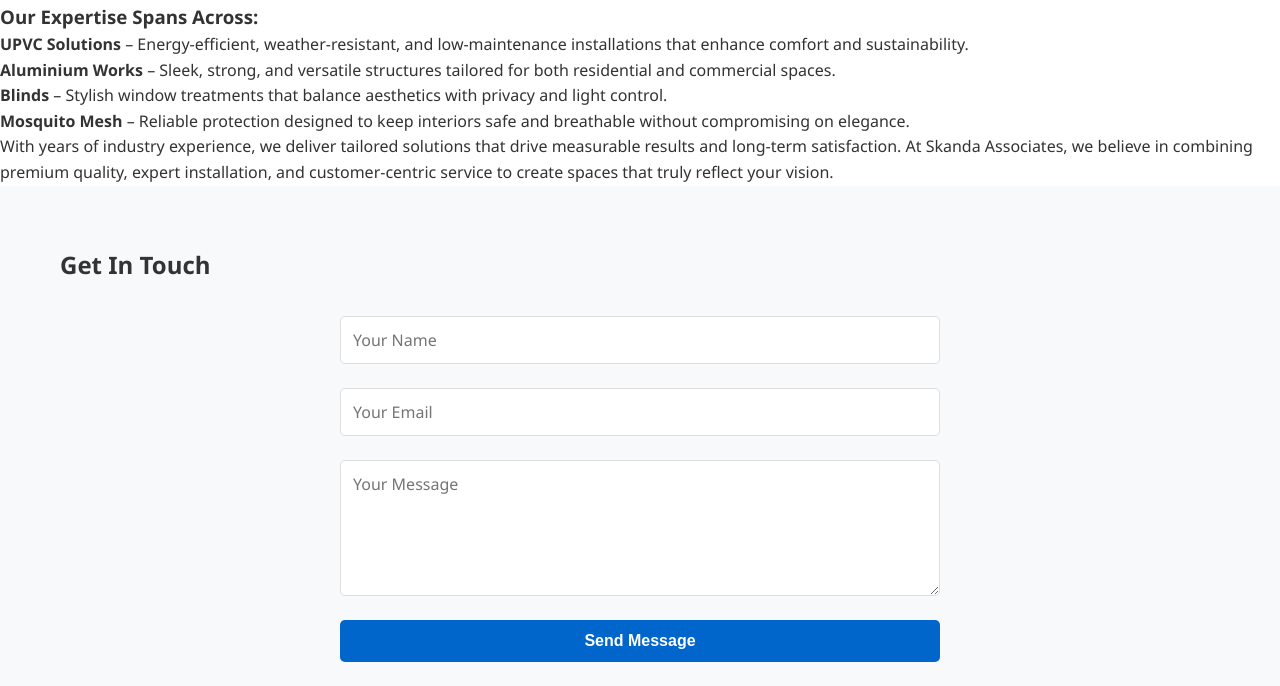
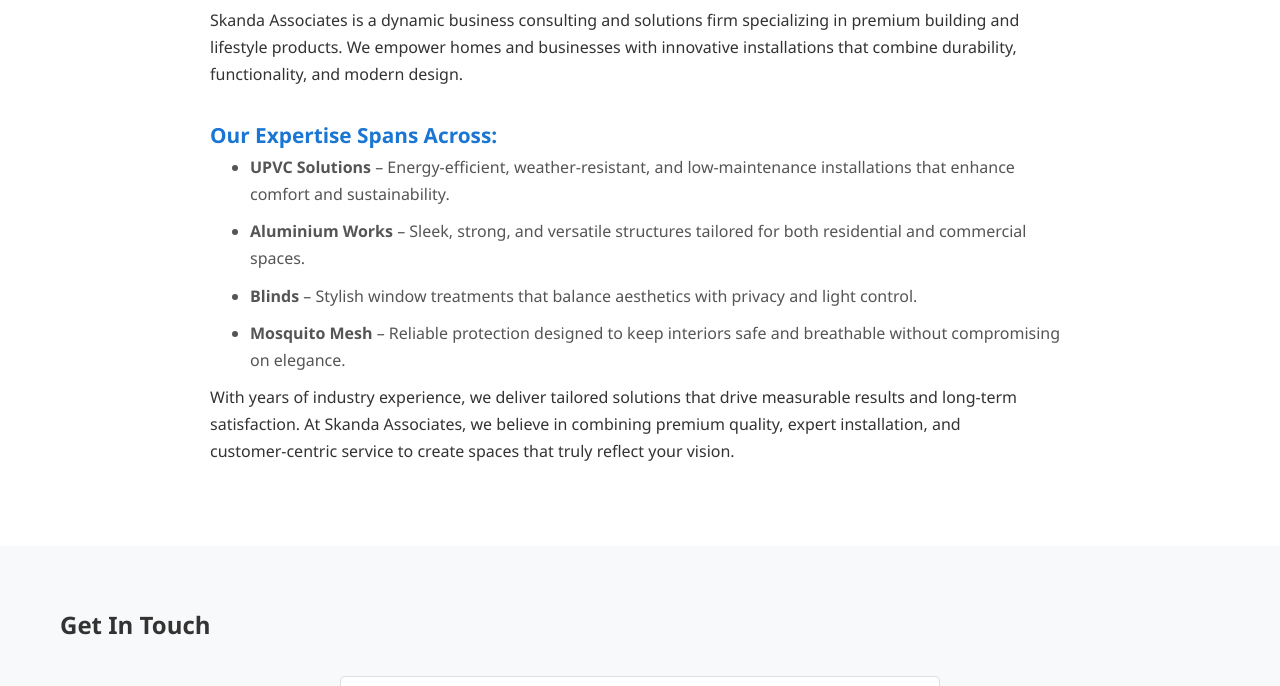
Before and after one commit to skandaassociates7-png/skanda, a plain HTML site: page index.html in a window 1280 px wide. Shown: the part 565-1251 px from the top of the page. Drawn offline with Linux system fonts and the light colour scheme.

Commit message:
Refactor About section styles in styles.css

```diff
--- a/styles.css
+++ b/styles.css
@@ -158,46 +158,42 @@
 
 
 /* About Section */
-.about {
-    padding: 60px 20px;
+#about {
+  max-width: 900px;
+  margin: 60px auto;
+  padding: 20px;
+  font-family: 'Segoe UI', sans-serif;
+  line-height: 1.7;
+  color: #333;
 }
 
-.about-content {
-    display: grid;
-    grid-template-columns: 1fr 1fr;
-    gap: 3rem;
-    align-items: center;
+#about h2 {
+  text-align: center;
+  color: #e91e63;
+  font-size: 2em;
+  margin-bottom: 20px;
 }
 
-.about-text p {
-    margin-bottom: 1.5rem;
-    font-size: 1.1rem;
-    line-height: 1.8;
+#about h3 {
+  color: #1976d2;
+  margin-top: 30px;
+  font-size: 1.3em;
 }
 
-.about-stats {
-    display: grid;
-    grid-template-columns: repeat(3, 1fr);
-    gap: 1rem;
-    text-align: center;
+#about ul {
+  list-style-type: disc;
+  margin-left: 40px;
+  color: #555;
 }
 
-.stat {
-    background: var(--light-bg);
-    padding: 2rem;
-    border-radius: 8px;
+#about li {
+  margin-bottom: 10px;
 }
 
-.stat h3 {
-    font-size: 2rem;
-    color: var(--primary-color);
-    margin-bottom: 0.5rem;
-}
 
-.stat p {
-    font-size: 0.9rem;
-    color: #666;
-}
+
+
+
 
 /* Contact Section */
 .contact {
```
